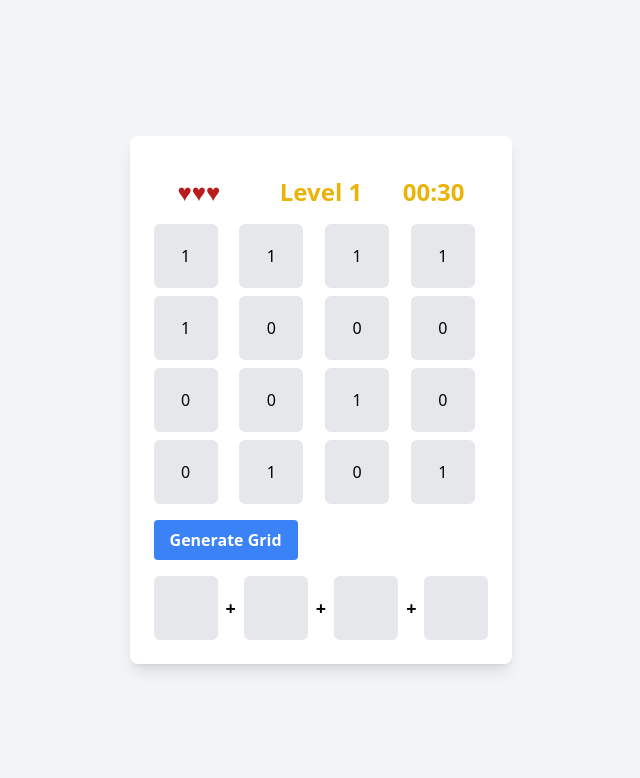
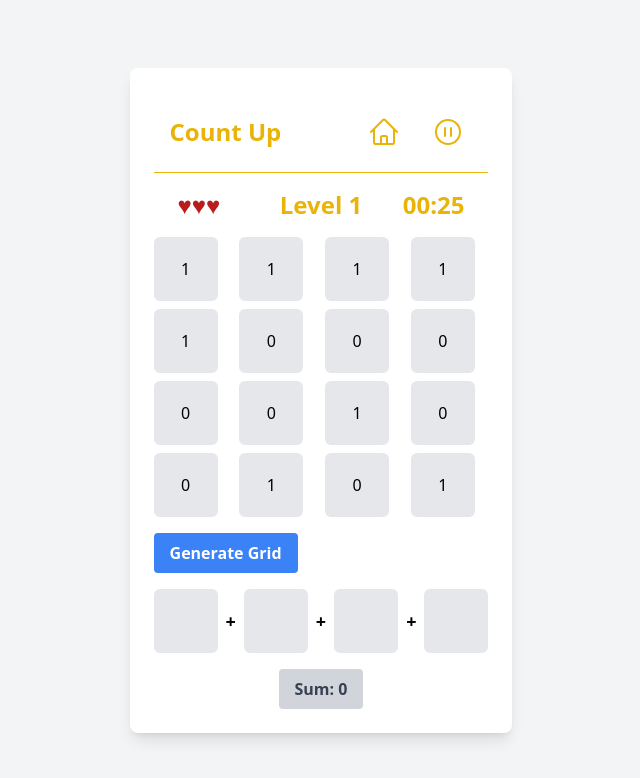
Before and after one commit to JiVolf/CalcDOG, a React (Vite) app: page /game in a window 1280 px wide. Shown: the top 778 px of the page, without its empty margins (319-959 px from the left). Built offline with nearby package versions, Linux system fonts and the light colour scheme.

Commit message:
working sum, level logic

```diff
--- a/src/components/GameContext.tsx
+++ b/src/components/GameContext.tsx
@@ -4,6 +4,9 @@ interface GameState {
   level: number;
   health: number;
   time: number;
+  setLevel: (level: number | ((prevLevel: number) => number)) => void;
+  setHealth: (health: number | ((prevHealth: number) => number)) => void;
+  setTime: (time: number | ((prevTime: number) => number)) => void;
   startNewGame: () => void;
   continueGame: (level: number, health: number, time: number) => void;
 }
@@ -12,6 +15,9 @@ const defaultState: GameState = {
   level: 1,
   health: 3,
   time: 30,
+  setLevel: () => {},
+  setHealth: () => {},
+  setTime: () => {},
   startNewGame: () => {},
   continueGame: () => {},
 };
@@ -31,19 +37,24 @@ export const GameProvider: React.FC<{ children: React.ReactNode }> = ({
     setTime(30);
   };
 
-  const continueGame = (
-    savedLevel: number,
-    savedHealth: number,
-    savedTime: number
-  ) => {
+  const continueGame = (savedLevel: number, savedHealth: number) => {
     setLevel(savedLevel);
     setHealth(savedHealth);
-    setTime(savedTime);
+    setTime(30);
   };
 
   return (
     <GameContext.Provider
-      value={{ level, health, time, startNewGame, continueGame }}
+      value={{
+        level,
+        health,
+        time,
+        setLevel,
+        setHealth,
+        setTime,
+        startNewGame,
+        continueGame,
+      }}
     >
       {children}
     </GameContext.Provider>
--- /dev/null
+++ b/src/components/GameMenuBar.tsx
@@ -0,0 +1,56 @@
+import React from "react";
+import { useNavigate } from "@tanstack/react-router";
+
+interface MenuBarProps {
+  onPause: () => void;
+}
+
+const GameMenuBar: React.FC<MenuBarProps> = ({ onPause }) => {
+  const navigate = useNavigate();
+
+  const handleHomeClick = () => {
+    navigate({ to: "/" });
+  };
+
+  return (
+    <div className="w-full text-yellow-500 p-4 flex justify-between items-center border-b border-yellow-500 border-solid">
+      <div className="text-2xl font-bold">Count Up</div>
+      <div className="flex text-xl space-x-4">
+        <button onClick={handleHomeClick} className="p-2">
+          <svg
+            xmlns="http://www.w3.org/2000/svg"
+            fill="none"
+            viewBox="0 0 24 24"
+            strokeWidth="1.5"
+            stroke="currentColor"
+            className="w-8 h-8"
+          >
+            <path
+              strokeLinecap="round"
+              strokeLinejoin="round"
+              d="M2.25 12l8.954-8.955c.44-.439 1.152-.439 1.591 0L21.75 12M4.5 9.75v10.125c0 .621.504 1.125 1.125 1.125H9.75v-4.875c0-.621.504-1.125 1.125-1.125h2.25c.621 0 1.125.504 1.125 1.125V21h4.125c.621 0 1.125-.504 1.125-1.125V9.75M8.25 21h8.25"
+            />
+          </svg>
+        </button>
+        <button onClick={onPause} className="p-2">
+          <svg
+            xmlns="http://www.w3.org/2000/svg"
+            fill="none"
+            viewBox="0 0 24 24"
+            strokeWidth="1.5"
+            stroke="currentColor"
+            className="w-8 h-8"
+          >
+            <path
+              strokeLinecap="round"
+              strokeLinejoin="round"
+              d="M14.25 9v6m-4.5 0V9M21 12a9 9 0 1 1-18 0 9 9 0 0 1 18 0Z"
+            />
+          </svg>
+        </button>
+      </div>
+    </div>
+  );
+};
+
+export default GameMenuBar;
--- /dev/null
+++ b/src/components/GameOverlay.tsx
@@ -0,0 +1,19 @@
+import React from "react";
+
+interface GameOverlayProps {
+  onClick: () => void;
+  message: string;
+}
+
+const GameOverlay: React.FC<GameOverlayProps> = ({ onClick, message }) => {
+  return (
+    <div
+      className="fixed inset-0 bg-gray-800 bg-opacity-100 flex items-center justify-center"
+      onClick={onClick}
+    >
+      <div className="text-white text-4xl">{message}</div>
+    </div>
+  );
+};
+
+export default GameOverlay;
--- a/src/routes/game.tsx
+++ b/src/routes/game.tsx
@@ -3,11 +3,12 @@ import { createFileRoute } from "@tanstack/react-router";
 import { useState, useEffect } from "react";
 import GameHUD from "../components/gameHUD";
 import GameTile from "../components/GameTile";
+import GameMenuBar from "../components/GameMenuBar";
 import { useGame } from "../components/GameContext";
 
 const Game: React.FC = () => {
   const gridSize = 4;
-  const { level, health, time } = useGame();
+  const { level, health, time, setLevel, setHealth, setTime } = useGame();
 
   const generateRandomTileValue = () => Math.floor(Math.random() * (level + 1));
 
@@ -86,16 +87,68 @@ const Game: React.FC = () => {
     }
   };
 
+  const calculateLevelTime = (level: number) => {
+    const baseTime = 30;
+    const additionalTime = Math.floor(level / 10) * 5;
+    return Math.min(baseTime + additionalTime, 99);
+  };
+
+  useEffect(() => {
+    setTime(calculateLevelTime(level));
+  }, [level]);
+
   const generateGrid = () => {
     const newGrid = initializeGrid();
     setGrid(newGrid);
     setSelectedTiles(Array(4).fill(null));
+    setTime(calculateLevelTime(level));
     localStorage.setItem("grid", JSON.stringify(newGrid));
     localStorage.setItem("selectedTiles", JSON.stringify(Array(4).fill(null)));
   };
 
+  const sumOfSelectedTiles = selectedTiles.reduce((sum, tile) => {
+    return tile ? sum + tile.tileValue : sum;
+  }, 0);
+
+  const isSelectionComplete = selectedTiles.every((tile) => tile !== null);
+  const isSumCorrect = sumOfSelectedTiles === level;
+  const buttonStyles = isSelectionComplete
+    ? isSumCorrect
+      ? "bg-green-500 text-white"
+      : "bg-red-500 text-white"
+    : "bg-gray-300 text-gray-700 cursor-not-allowed";
+
+  const handleSumButtonClick = () => {
+    if (!isSelectionComplete) return;
+
+    if (isSumCorrect) {
+      setLevel((prevLevel) => prevLevel + 1);
+      generateGrid();
+    } else {
+      setHealth((prevHealth) => Math.max(prevHealth - 1, 0));
+      generateGrid();
+    }
+  };
+
+  useEffect(() => {
+    const timerInterval = setInterval(() => {
+      setTime((prevTime) => {
+        if (prevTime === 1) {
+          setHealth((prevHealth) => Math.max(prevHealth - 1, 0));
+          return time;
+        }
+        return prevTime - 1;
+      });
+    }, 1000);
+
+    return () => clearInterval(timerInterval);
+  }, []);
+
   return (
     <div className="justify-center items-center">
+      <div className="">
+        <GameMenuBar onPause={generateGrid} />
+      </div>
       <div className="">
         <GameHUD health={health} level={level} time={time} />
       </div>
@@ -124,13 +177,22 @@ const Game: React.FC = () => {
             <GameTile
               tileValue={tile?.tileValue ?? null}
               isSelected={tile !== null}
-              onClick={() => handleDeselectTile(index)} // Deselect tile on click
+              onClick={() => handleDeselectTile(index)}
             />
             {index < selectedTiles.length - 1 && (
               <span className="mx-2 text-lg font-bold">+</span>
             )}
           </React.Fragment>
         ))}
+      </div>
+      <div className="flex items-center justify-center mt-4">
+        <button
+          onClick={handleSumButtonClick}
+          className={`px-4 py-2 rounded font-bold ${buttonStyles}`}
+          disabled={!isSelectionComplete}
+        >
+          Sum: {sumOfSelectedTiles}
+        </button>
       </div>
     </div>
   );
```
